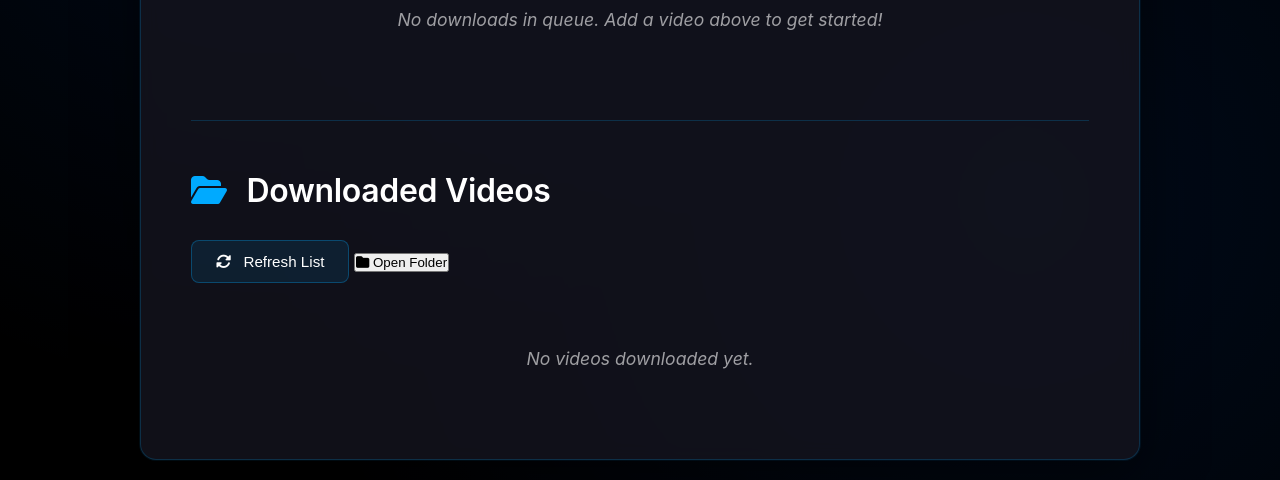
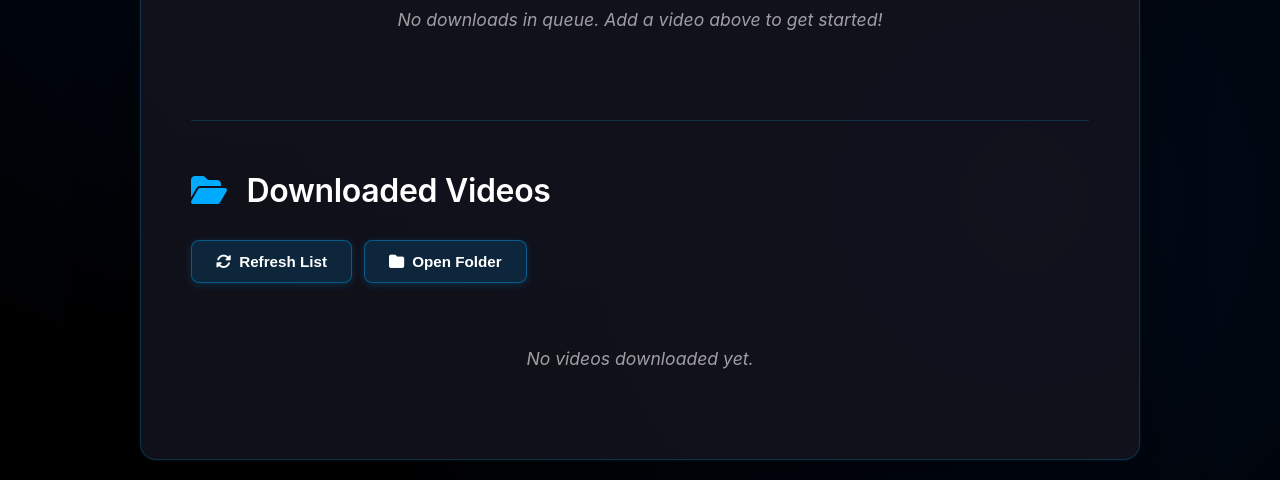
Before and after one commit to 1cbyc/youtube_downloader, a Flask app: page / in a window 1280 px wide. Shown: the part 919-1399 px from the top of the page. Run offline with Flask 3, Linux system fonts and the light colour scheme; data that the repository does not hold is empty.

Commit message:
fix(static\css): Update style.css

```diff
--- a/static/css/style.css
+++ b/static/css/style.css
@@ -383,27 +383,87 @@ body {
     border-top: 1px solid rgba(0, 170, 255, 0.2);
 }
 
-.btn-refresh {
-    background: rgba(0, 170, 255, 0.1);
-    border: 1px solid rgba(0, 170, 255, 0.3);
+.downloads-actions {
+    display: flex;
+    gap: 15px;
+    margin-bottom: 25px;
+}
+
+.btn-open-folder {
+    background: rgba(0, 170, 255, 0.15);
+    border: 1px solid rgba(0, 170, 255, 0.4);
     padding: 12px 24px;
     border-radius: 8px;
     cursor: pointer;
     font-size: 0.95em;
-    margin-bottom: 25px;
     transition: all 0.3s ease;
     color: #ffffff;
-    font-weight: 500;
+    font-weight: 600;
+    display: inline-flex;
+    align-items: center;
+    gap: 8px;
+    box-shadow: 0 2px 8px rgba(0, 170, 255, 0.2);
+}
+
+.btn-open-folder:hover {
+    background: rgba(0, 170, 255, 0.25);
+    border-color: rgba(0, 170, 255, 0.6);
+    transform: translateY(-2px);
+    box-shadow: 0 4px 12px rgba(0, 170, 255, 0.3);
+}
+
+.btn-open-folder:active {
+    transform: translateY(0);
+}
+
+.btn-open-folder i {
+    transition: transform 0.3s ease;
+}
+
+.btn-open-folder:hover i {
+    transform: scale(1.1);
+}
+
+.downloads-actions {
+    display: flex;
+    gap: 12px;
+    margin-bottom: 25px;
+    flex-wrap: wrap;
+}
+
+.btn-refresh {
+    background: rgba(0, 170, 255, 0.15);
+    border: 1px solid rgba(0, 170, 255, 0.4);
+    padding: 12px 24px;
+    border-radius: 8px;
+    cursor: pointer;
+    font-size: 0.95em;
+    transition: all 0.3s ease;
+    color: #ffffff;
+    font-weight: 600;
+    display: inline-flex;
+    align-items: center;
+    gap: 8px;
+    box-shadow: 0 2px 8px rgba(0, 170, 255, 0.2);
 }
 
 .btn-refresh:hover {
-    background: rgba(0, 170, 255, 0.2);
-    border-color: rgba(0, 170, 255, 0.5);
-    transform: translateY(-1px);
+    background: rgba(0, 170, 255, 0.25);
+    border-color: rgba(0, 170, 255, 0.6);
+    transform: translateY(-2px);
+    box-shadow: 0 4px 12px rgba(0, 170, 255, 0.3);
+}
+
+.btn-refresh:active {
+    transform: translateY(0);
 }
 
 .btn-refresh i {
-    margin-right: 8px;
+    transition: transform 0.3s ease;
+}
+
+.btn-refresh:hover i {
+    transform: rotate(180deg);
 }
 
 .downloads-list {
```
